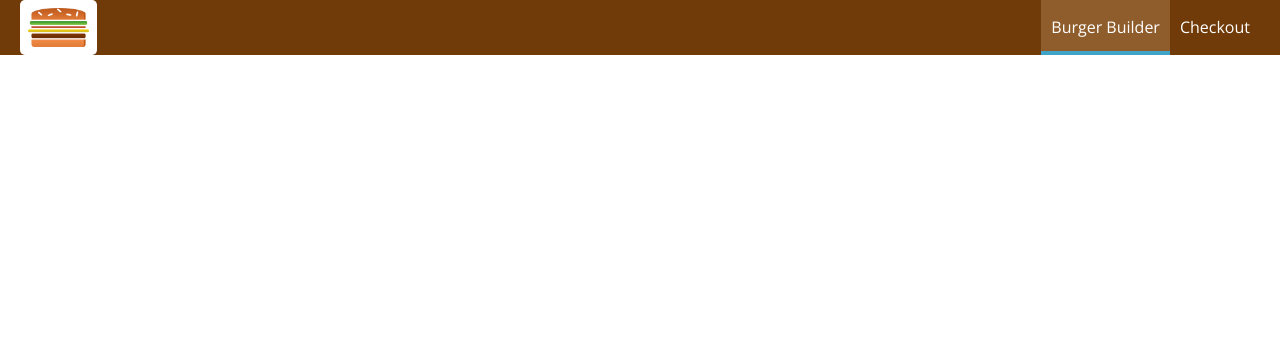
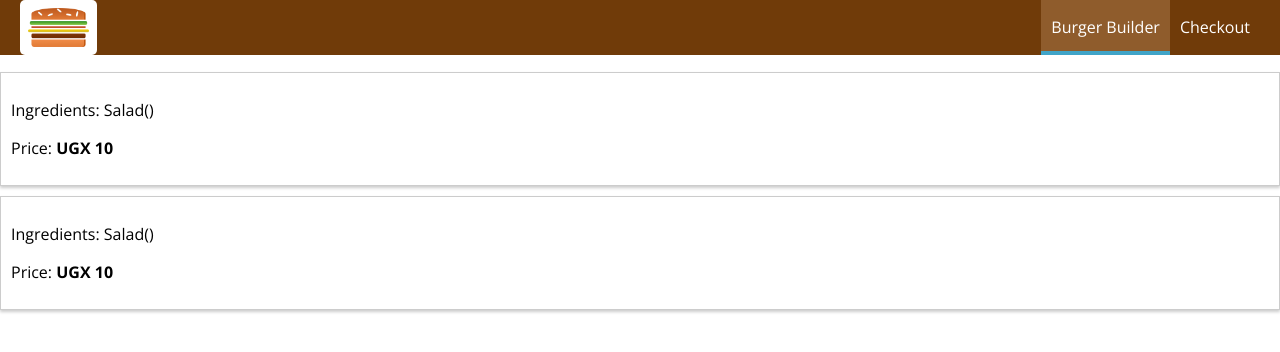
Before and after one commit to mikensubuga/burger-app, a React app: page /orders in a window 1280 px wide. Shown: the top 352 px of the page. Built offline with nearby package versions, Linux system fonts and the light colour scheme.

Commit message:
added orders page

```diff
--- a/src/App.js
+++ b/src/App.js
@@ -3,6 +3,7 @@
 import Layout from "./components/Layout/Layout";
 import BurgerBuilder from "./containers/BurgerBuilder/BurgerBuilder";
 import Checkout from "./containers/Checkout/Checkout";
+import Orders from "./containers/Orders/Orders";
 class App extends Component {
   render() {
     return (
@@ -10,6 +11,7 @@
         <Layout>
           <Route path="/" exact component={BurgerBuilder} />
           <Route path="/checkout" component={Checkout} />
+          <Route path="/orders" component={Orders} />
         </Layout>
       </div>
     );
--- a/src/components/Order/CheckoutSummary.jsx
+++ b/src/components/Order/CheckoutSummary/CheckoutSummary.jsx
@@ -1,6 +1,6 @@
 import React from "react";
-import Burger from "../Burger/Burger";
-import Button from "../../components/UI/Button/Button";
+import Burger from "../../Burger/Burger";
+import Button from "../../UI/Button/Button";
 import classes from "./CheckoutSummary.module.css";
 const checkoutSummary = props => {
   return (
--- /dev/null
+++ b/src/components/Order/Order.jsx
@@ -0,0 +1,12 @@
+import React from "react";
+import classes from "./Order.module.css";
+const order = props => (
+  <div className={classes.Order}>
+    <p>Ingredients: Salad()</p>
+    <p>
+      Price: <strong>UGX 10</strong>
+    </p>
+  </div>
+);
+
+export default order;
--- /dev/null
+++ b/src/components/Order/Order.module.css
@@ -0,0 +1,8 @@
+.Order {
+  width: 100%;
+  border: 1px solid #ccc;
+  box-shadow: 0 2px 3px #ccc;
+  padding: 10px;
+  margin: 10px auto;
+  box-sizing: border-box;
+}
--- a/src/containers/Checkout/Checkout.jsx
+++ b/src/containers/Checkout/Checkout.jsx
@@ -1,5 +1,5 @@
 import React, { Component } from "react";
-import CheckoutSummary from "../../components/Order/CheckoutSummary";
+import CheckoutSummary from "../../components/Order/CheckoutSummary/CheckoutSummary";
 import { Route } from "react-router-dom";
 import ContactData from "./ContactData/ContactData";
 class Checkout extends Component {
--- /dev/null
+++ b/src/containers/Orders/Orders.jsx
@@ -0,0 +1,15 @@
+import React, { Component } from "react";
+import Order from "../../components/Order/Order";
+class Orders extends Component {
+  state = {};
+  render() {
+    return (
+      <div>
+        <Order />
+        <Order />
+      </div>
+    );
+  }
+}
+
+export default Orders;
```
Also changed, not shown: src/components/Order/CheckoutSummary/CheckoutSummary.module.css (renamed from src/components/Order/CheckoutSummary.module.css), src/containers/Orders/Orders.module.css (added).
